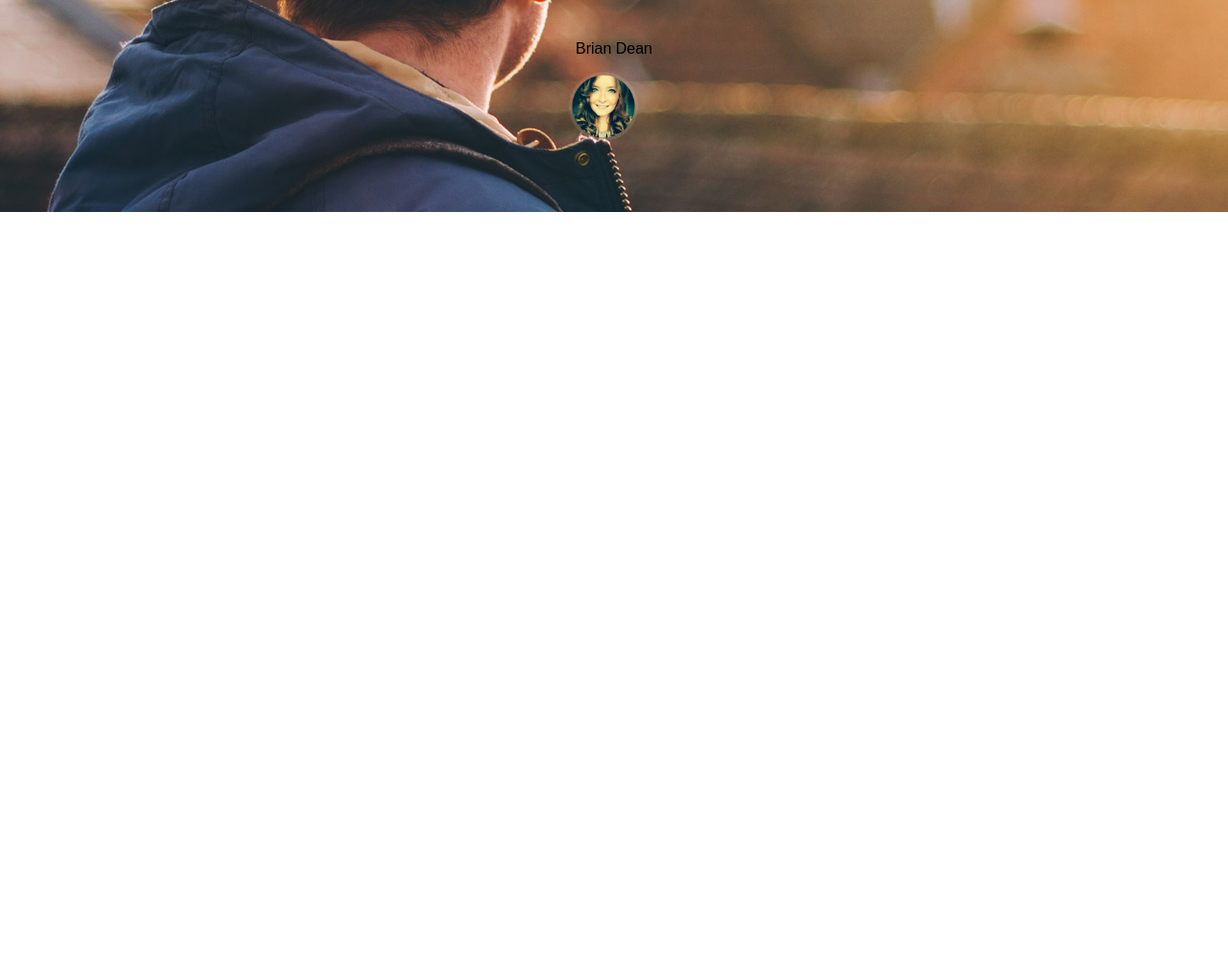
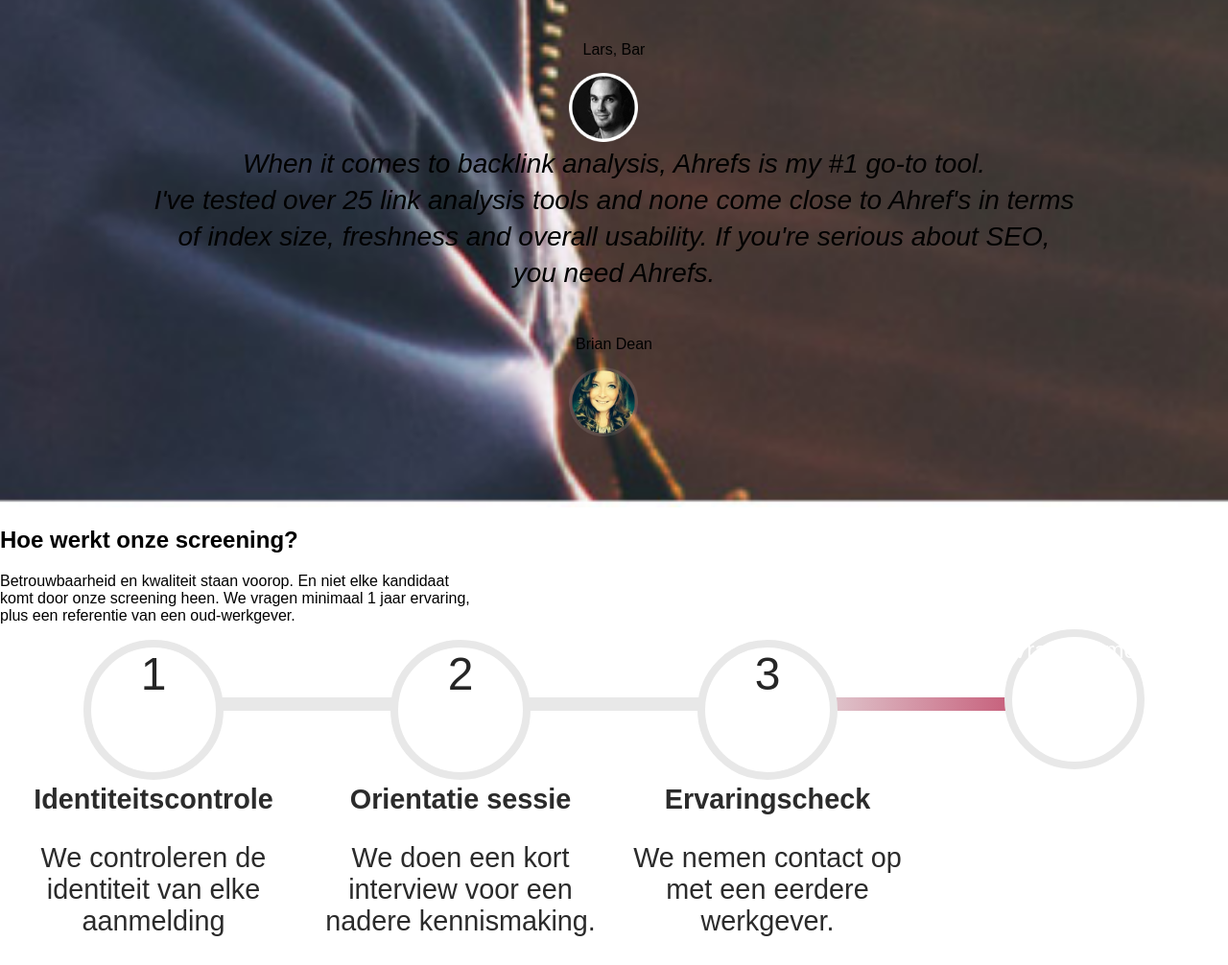
Before and after one commit to Sergey-vn/clever, a website: page index.html in a window 1280 px wide. Shown: the part 2846-3852 px from the top of the page at 96% size. Before the commit the page ends 3067 px from the top, so only its background shows below. Drawn offline with nearby package versions, Linux system fonts and the light colour scheme; files that its build step writes are made by us from their sources; files whose address does not match are found by name.

Commit message:
edit progress bar

```diff
--- a/index.html
+++ b/index.html
@@ -25,9 +25,9 @@
 		<p class="top-button">Lees meer</p>
 		<p class="top-button">Download app</p>
 		</div>
-
 		<a href="#" class="close"></a>
 	</div>
+
 	<div class="lay">
 	<div class="head">
 		<div class="logo">
@@ -212,6 +212,29 @@
 <!-- testimonial section end -->
 
 <!-- Progress bar -->
+<h2>Hoe werkt onze screening?</h2>
+<p>Betrouwbaarheid en kwaliteit staan voorop. En niet elke kandidaat<br />komt door onze screening heen.
+We vragen minimaal 1 jaar ervaring,<br />plus een referentie van een oud-werkgever.</p>
+
+<ol class="progress progress--large">
+	<li class="is-complete" data-step="1">
+		<strong>Identiteitscontrole</strong>
+		<p>We controleren de identiteit
+			van elke aanmelding</p>
+	</li>
+	<li class="is-complete" data-step="2">
+		<strong>Orientatie sessie</strong>
+		<p>We doen een kort interview
+		voor een nadere kennismaking.</p>
+	</li>
+	<li class="is-active" data-step="3">
+		<strong>Ervaringscheck</strong>
+		<p>We nemen contact op met een
+		eerdere werkgever.</p>
+	</li>
+	<li data-step="Vraag demo aan" class="progress__last">
+	</li>
+</ol>
 
 
 
--- a/src/style/core/_normalize.scss
+++ b/src/style/core/_normalize.scss
@@ -18,7 +18,6 @@
 
 body {
   margin: 0 auto;
-  max-width: 1351px;
 }
 
 /* HTML5 display definitions
--- a/src/style/pages/_homepage.scss
+++ b/src/style/pages/_homepage.scss
@@ -2,10 +2,13 @@
   background: url("../img/bg-top.jpg") center no-repeat;
   background-size: cover;
   padding-bottom: 10px;
+  box-sizing: border-box;
+  height: 100vh;
 
   .lay {
     background: rgba(0, 0, 0, 0.7);
     color: #fff;
+    height: 100%;
   }
     .top-button:first-child {
       @include button;
@@ -33,7 +36,9 @@
       margin: 0 auto;
     }
     .htop {
-      position: relative;
+      position: absolute;
+      left:0;
+      right: 0;
       display: flex;
       justify-content: center;
       text-align: center;
@@ -195,7 +200,8 @@
 
 .testimonial {
   padding: 120px 0 70px;
-  background: url("../img/block-3.jpg");
+  background: url("../img/block-3.jpg") center no-repeat;
+  background-size: cover;
 
 
   .quotes {
@@ -276,3 +282,106 @@
     }
   }
 }
+
+
+
+
+
+$complete: #2B2B2B;
+$active: #262626;
+$mute: #E8E8E8;
+
+.progress {
+  list-style: none;
+  margin: 0 auto;
+  padding: 0;
+  display: table;
+  table-layout: fixed;
+  width: 100%;
+  color: darken($mute, 100%);
+
+  > li {
+    position: relative;
+    display: table-cell;
+    text-align: center;
+    font-size: 0.9em;
+
+    &:before {
+      content: attr(data-step);
+      display: block;
+      margin: 0 auto;
+      color: $white;
+      background: $white;
+      border: 8px solid $mute;
+      width: 130px;
+      height: 130px;
+      font-size: 24px;
+      text-align: center; //IE8 doesn't inherit this style
+      margin-bottom: 4px;
+      border-radius: 100%;
+      position: relative;
+      z-index: 1000;
+    }
+    &:after {
+      content: '';
+      position: absolute;
+      display: block;
+      background: $mute;
+      width: 100%;
+      height: 0.5em;
+      top: 2.1em;
+      left: 50%;
+      margin-left: 1.5em\9;
+      z-index: -1;
+    }
+    &:last-child:after {
+      display: none;
+    }
+    &.is-complete {
+      color: $complete;
+
+      &:before{
+        font-size: 48px;
+        color: $active;
+      }
+      &:after {
+        color: $active;
+      }
+    }
+    &.is-active {
+      color: $complete;
+
+      &:before {
+        color: $active;
+        background: $white;
+        font-size: 48px;
+        border: 8px solid $mute;
+      }
+      &:after {
+        background: linear-gradient(to right, rgba(232,232,232,1) 0%,rgba(190,60,95,1) 100%); /* W3C, IE10+, FF16+, Chrome26+, Opera12+, Safari7+ */
+        filter: progid:DXImageTransform.Microsoft.gradient( startColorstr='$mute', endColorstr='#be3c5f',GradientType=1 );
+      }
+    }
+  }
+}
+/**
+ * Needed for IE8
+ */
+.progress__last:before {
+  /*background: #be3c5f;*/
+  border: none;
+  position: relative;
+  top: -33px;
+  margin-bottom: -27px;
+  z-index: 1000;
+}
+.progress__last:after {
+  display: none!important;
+}
+
+/**
+ * Size Extensions
+ */
+.progress--large {
+  font-size: 2em;
+}
```
Also changed, not shown: build/css/main.css, build/index.html.
